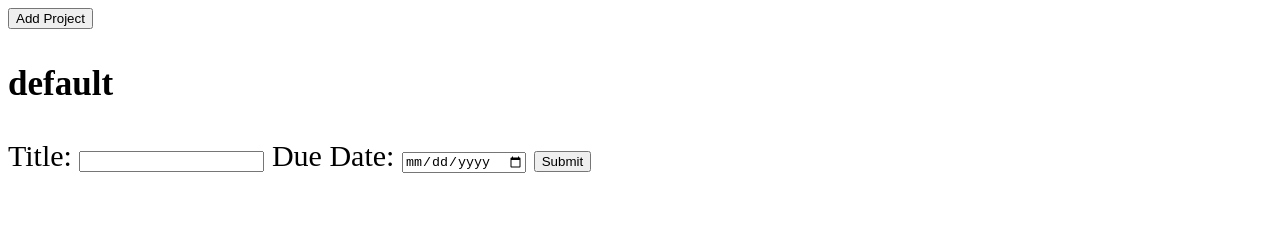
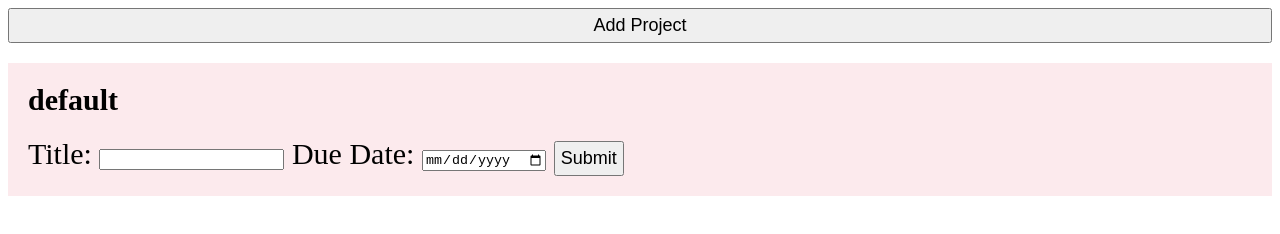
Before and after one commit to EsterChang/to-do-list, a website built with webpack: page src/template.html in a window 1280 px wide. Built offline with nearby package versions, Linux system fonts and the light colour scheme.

Commit message:
added styling

```diff
--- a/src/style.css
+++ b/src/style.css
@@ -1,5 +1,33 @@
+body {
+    display: flex;
+    flex-direction: column;
+    gap: 20px;
+}
+
 .project {
     display: flex;
     flex-direction: column;
+    padding: 20px;
     font-size: 30px;
+    background-color: rgb(252, 234, 237);
+    gap: 10px;
 }
+
+.project-title {
+    font-weight: bold;
+}
+
+.todo {
+    display: flex;
+    gap: 10px;
+}
+
+.todo:has(input[type="checkbox"]:checked) {
+    text-decoration: line-through;
+    opacity: 0.6;
+}
+
+button {
+    padding: 5px;
+    font-size: 18px;
+}
--- a/src/views/projectView.js
+++ b/src/views/projectView.js
@@ -7,11 +7,16 @@ export function createProjectElement(projectId, title, buildFromStorage=false) {
     projectElement.setAttribute("class", "project");
     projectElement.setAttribute("data-project-id", projectId);
 
-    const projectTitle = document.createElement("h3");
+    const projectTitle = document.createElement("div");
+    projectTitle.className = "project-title";
     projectTitle.textContent = title;
     projectElement.appendChild(projectTitle);
 
     body.appendChild(projectElement);
+
+    const todosElement = document.createElement("div")
+    todosElement.className = "todos"
+    projectElement.appendChild(todosElement);
 
     const addTodoTemplate = document.getElementById("add-todo-template");
     const clone = addTodoTemplate.content.cloneNode(true);
--- a/src/views/todoView.js
+++ b/src/views/todoView.js
@@ -1,5 +1,6 @@
 export function createToDoElement(projectId, todoId, title, dueDate, isCompleted=false, buildFromStorage=false) {
     const projectElement = document.querySelector(`.project[data-project-id="${projectId}"]`);
+    const todosElement = projectElement.querySelector('.todos');
 
     const todoElement = document.createElement("div");
     todoElement.className = "todo";
@@ -14,7 +15,7 @@ export function createToDoElement(projectId, todoId, title, dueDate, isCompleted
     createEditButton(todoElement);
     createDeleteButton(todoElement);
 
-    projectElement.appendChild(todoElement);
+    todosElement.appendChild(todoElement);
 
     if (!buildFromStorage) {
         const projectsArray = JSON.parse(localStorage.getItem("projects")) || [];
```
